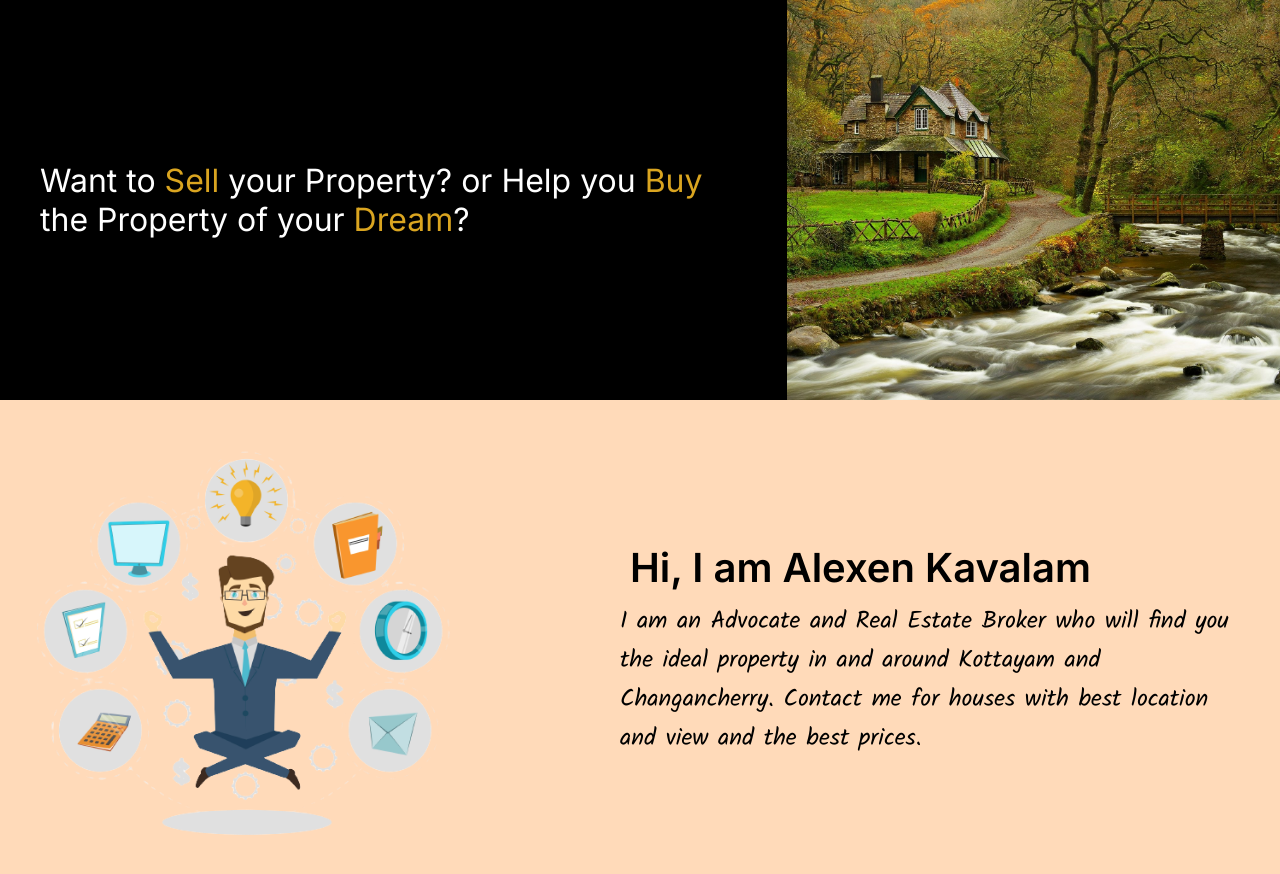
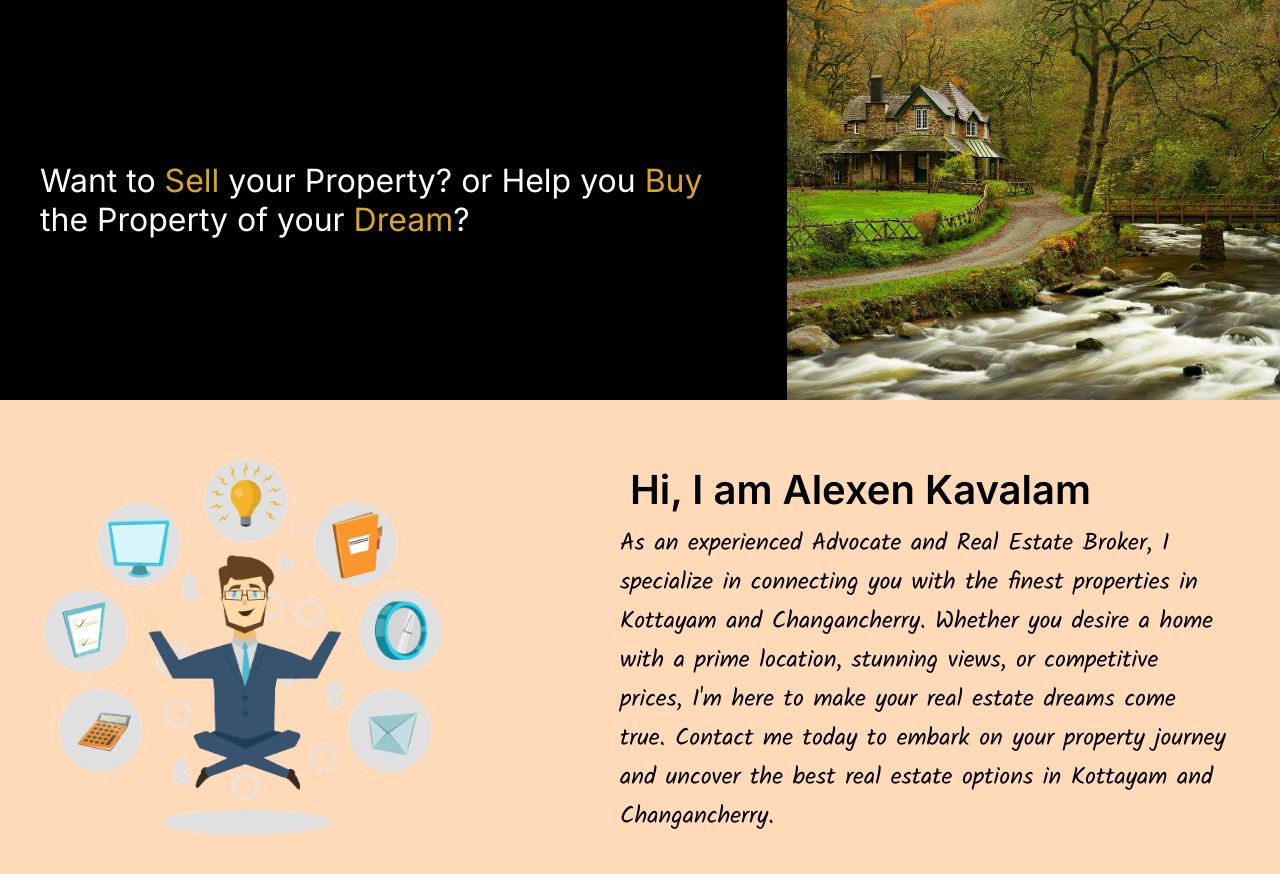
Before and after one commit to castlercodes/alexenkavalam, a Next.js app: page / in a window 1280 px wide. Shown: the top 874 px of the page. Built offline with nearby package versions, Linux system fonts and the light colour scheme.

Commit message:
new changes

```diff
--- a/app/page.js
+++ b/app/page.js
@@ -11,9 +11,7 @@ export default function Home() {
         <div className='aboutmedes'>
           <div className='aboutmeheading'>Hi, I am Alexen Kavalam</div>
           <div className='aboutmecontent'>
-            I am an Advocate and Real Estate Broker
-            who will find you the ideal property in and around Kottayam and Changancherry.
-            Contact me for houses with best location and view and the best prices.
+            As an experienced Advocate and Real Estate Broker, I specialize in connecting you with the finest properties in Kottayam and Changancherry. Whether you desire a home with a prime location, stunning views, or competitive prices, I'm here to make your real estate dreams come true. Contact me today to embark on your property journey and uncover the best real estate options in Kottayam and Changancherry.
           </div>
         </div>
       </div>
```
